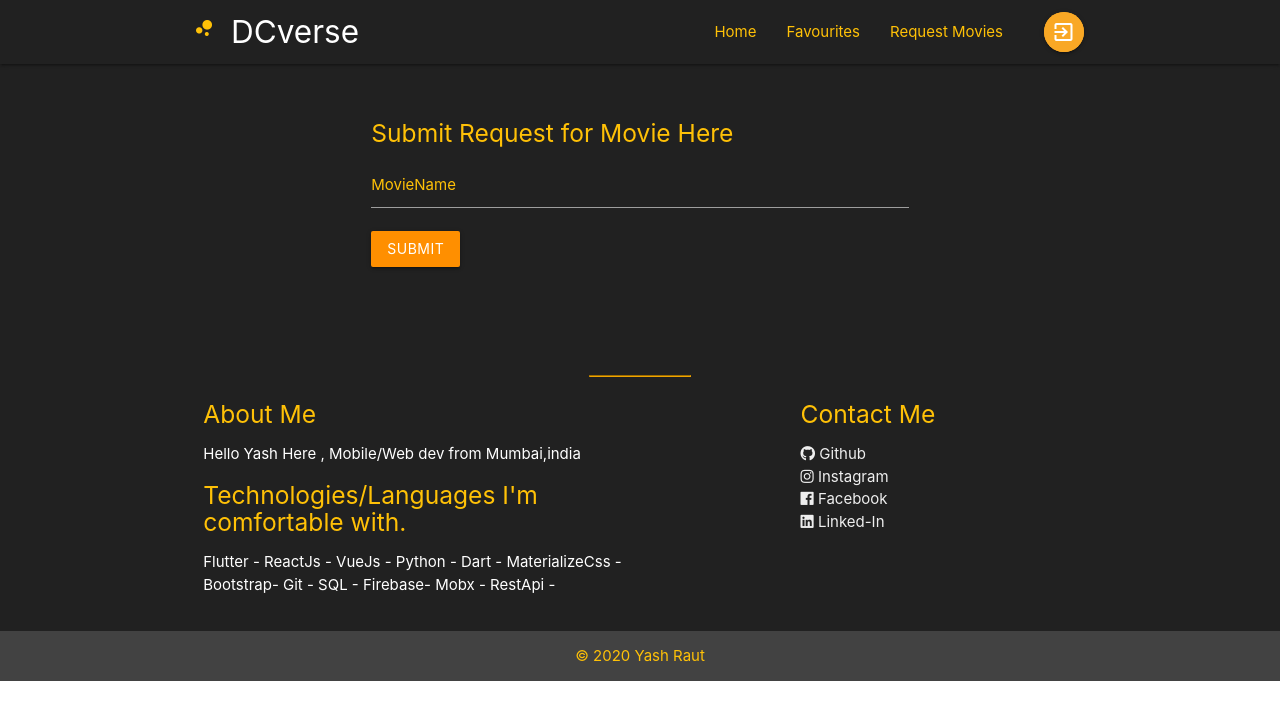
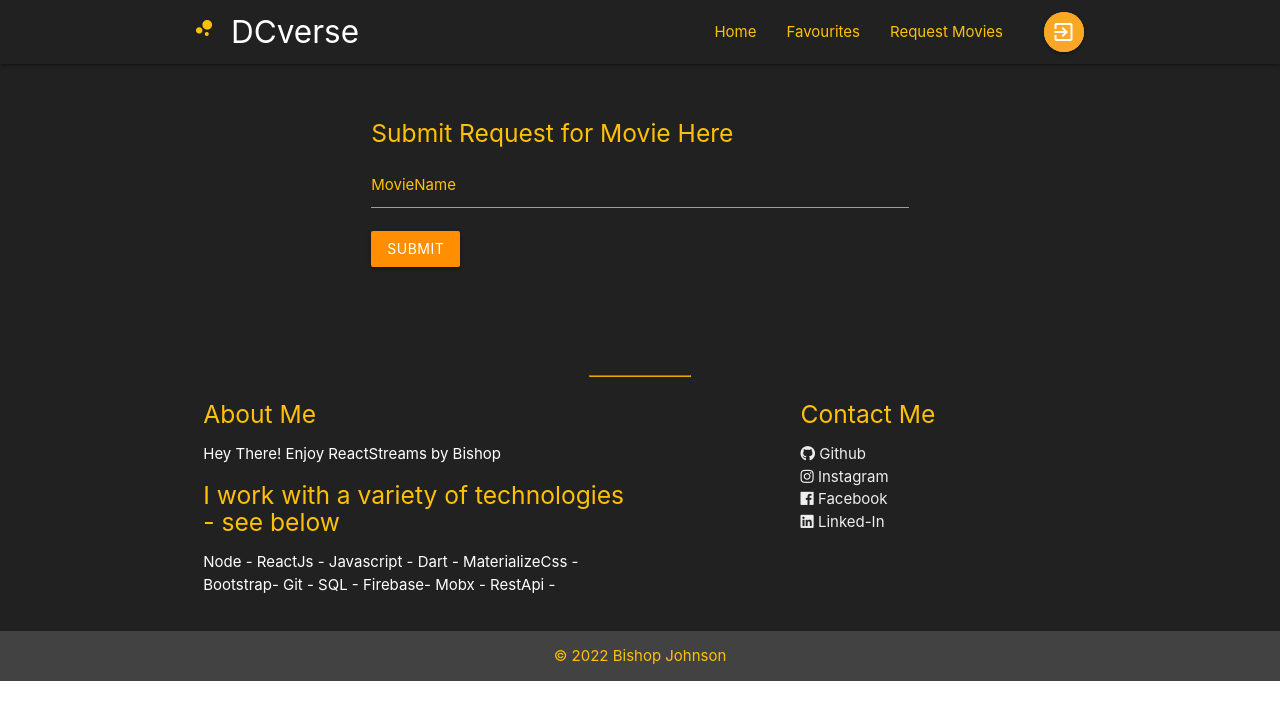
Before and after one commit to johnsonbs5/ReactStreams, a React (Create React App) app: page /Movierequest in a window 1280 px wide. Shown: the top 720 px of the page. Built offline with nearby package versions, Linux system fonts and the light colour scheme.

Commit message:
fixes to social links

```diff
--- a/src/components/Footer.js
+++ b/src/components/Footer.js
@@ -20,22 +20,22 @@ const Footer = () => {
                 <div class="row">
                     <div class="col s12 l6">
                         <h5 class=" amber-text">About Me</h5>
-                        <p>Hello Yash Here , Mobile/Web dev from Mumbai,india</p>
-                        <h5 class="amber-text">Technologies/Languages  I'm comfortable with.</h5>
-                        <p>Flutter - ReactJs - VueJs - Python - Dart - MaterializeCss -Bootstrap- Git - SQL - Firebase- Mobx - RestApi -</p>
+                        <p>Hey There! Enjoy ReactStreams by Bishop</p>
+                        <h5 class="amber-text">I work with a variety of technologies - see below</h5>
+                        <p>Node - ReactJs - Javascript - Dart - MaterializeCss -Bootstrap- Git - SQL - Firebase- Mobx - RestApi -</p>
                     </div>
                     <div class="col s12 l4 offset-l2">
                         <h5 class="amber-text">Contact Me</h5>
                         <ul>
 
                             <li>
-                                <a href="https://github.com/yashraut362/" class="grey-text text-lighten-3"><i class="fab fa-github"></i> Github</a>
+                                <a href="https://github.com/johnsonbs5/" class="grey-text text-lighten-3"><i class="fab fa-github"></i> Github</a>
                             </li>
                             <li>
-                                <a href="https://www.instagram.com/_.yashraut._/" class="grey-text text-lighten-3"><i class="fab fa-instagram"></i> Instagram</a>
+                                <a href="https://www.instagram.com/bishop_manziel/" class="grey-text text-lighten-3"><i class="fab fa-instagram"></i> Instagram</a>
                             </li>
                             <li>
-                                <a href="https://www.facebook.com/yash.raut.1000" class="grey-text text-lighten-3"><i class="fab fa-facebook"></i> Facebook</a>
+                                <a href="https://www.facebook.com/" class="grey-text text-lighten-3"><i class="fab fa-facebook"></i> Facebook</a>
                             </li>
                             <li>
                                 <a href="https://www.linkedin.com/in/yash-raut-55330715a/" class="grey-text text-lighten-3"><i class="fab fa-linkedin"></i> Linked-In</a>
@@ -46,7 +46,7 @@ const Footer = () => {
             </div>
 
             <div class="footer-copyright grey darken-3 ">
-                <div class="container center-align amber-text">&copy; 2020 Yash Raut</div>
+                <div class="container center-align amber-text">&copy; 2022 Bishop Johnson</div>
             </div>
         </footer>
 
```
Also changed, not shown: 2 other files (tests, documents, lock files or other folders).
